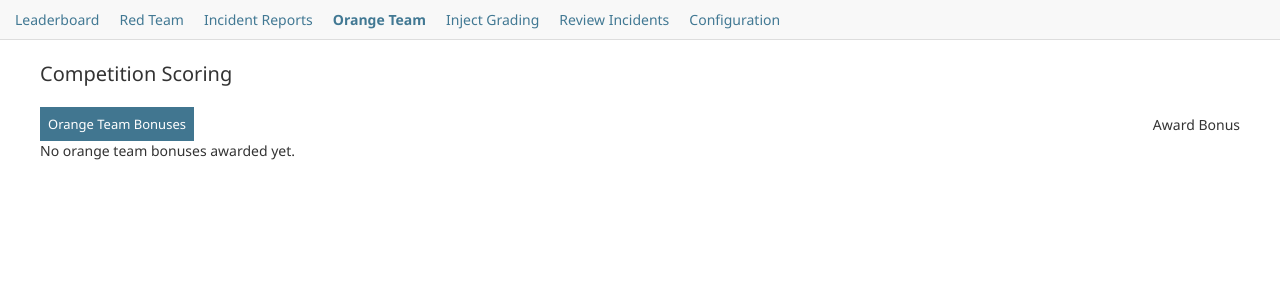
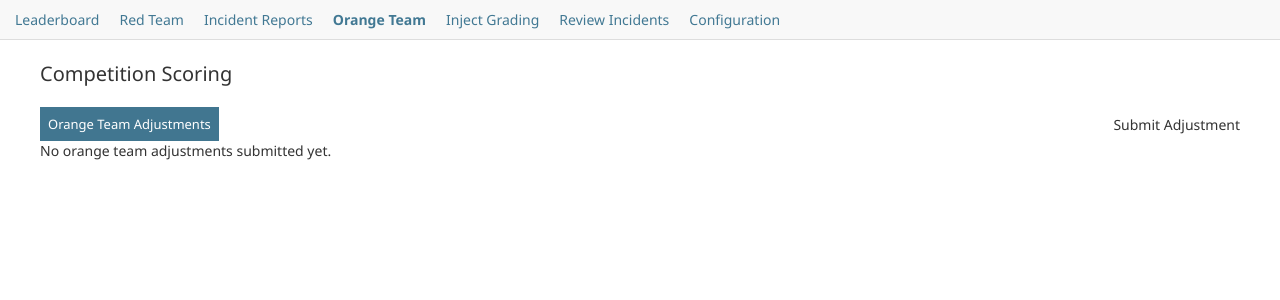
Before and after one commit to wrccdc-org/wccomps-bot, a Django app: page /scoring/orange-team/ in a window 1280 px wide. Shown: the part 53-353 px from the top of the page. Run offline with Django 5.2, Linux system fonts and the light colour scheme; the visitor is signed in with stand-in values (Sample User, id 1); data that the repository does not hold is empty; parts of the project's set-up code (start-up, migrations or seed data) failed here and were passed over.

Commit message:
Allow Orange Team to deduct points

```diff
--- a/web/templates/scoring/orange_team_portal.html
+++ b/web/templates/scoring/orange_team_portal.html
@@ -4,13 +4,13 @@
 <c-module>
     <c-slot name="toolbar">
         <div style="display: flex; justify-content: space-between; align-items: center; width: 100%;">
-            <h2 style="margin: 0;">Orange Team Bonuses</h2>
-            <c-link href="{% url 'scoring:submit_orange_bonus' %}" variant="warning">Award Bonus</c-link>
+            <h2 style="margin: 0;">Orange Team Adjustments</h2>
+            <c-link href="{% url 'scoring:submit_orange_bonus' %}" variant="warning">Submit Adjustment</c-link>
         </div>
     </c-slot>
 
     {% if bonuses %}
-    <c-table id="orange_bonuses" aria_label="Orange team bonuses">
+    <c-table id="orange_adjustments" aria_label="Orange team point adjustments">
         <c-slot name="headers">
             <tr>
                 <th>ID</th>
@@ -18,7 +18,7 @@
                 <th>Category</th>
                 <th>Description</th>
                 <th style="text-align: right;">Points</th>
-                <th>Awarded</th>
+                <th>Submitted</th>
             </tr>
         </c-slot>
 
@@ -30,7 +30,9 @@
                 <c-badge variant="warning">{{ bonus.category }}</c-badge>
             </td>
             <td>{{ bonus.description|truncatechars:60 }}</td>
-            <td style="text-align: right; color: #28a745;">+{{ bonus.points }}</td>
+            <td style="text-align: right; color: {% if bonus.points >= 0 %}#28a745{% else %}#dc3545{% endif %};">
+                {% if bonus.points >= 0 %}+{% endif %}{{ bonus.points }}
+            </td>
             <td>
                 <small>{{ bonus.created_at|date:"m/d H:i" }}</small><br>
                 <small style="color: #666;">by {{ bonus.submitted_by.username }}</small>
@@ -40,7 +42,7 @@
     </c-table>
     {% else %}
     <c-alert variant="info">
-        No orange team bonuses awarded yet.
+        No orange team adjustments submitted yet.
     </c-alert>
     {% endif %}
 </c-module>
```
Also changed, not shown: web/scoring/forms.py (+5 -2 lines), web/scoring/models.py (+8 -7 lines), web/templates/scoring/submit_orange_bonus.html (+10 -8 lines), web/scoring/migrations/0010_allow_negative_orange_points.py (added).
